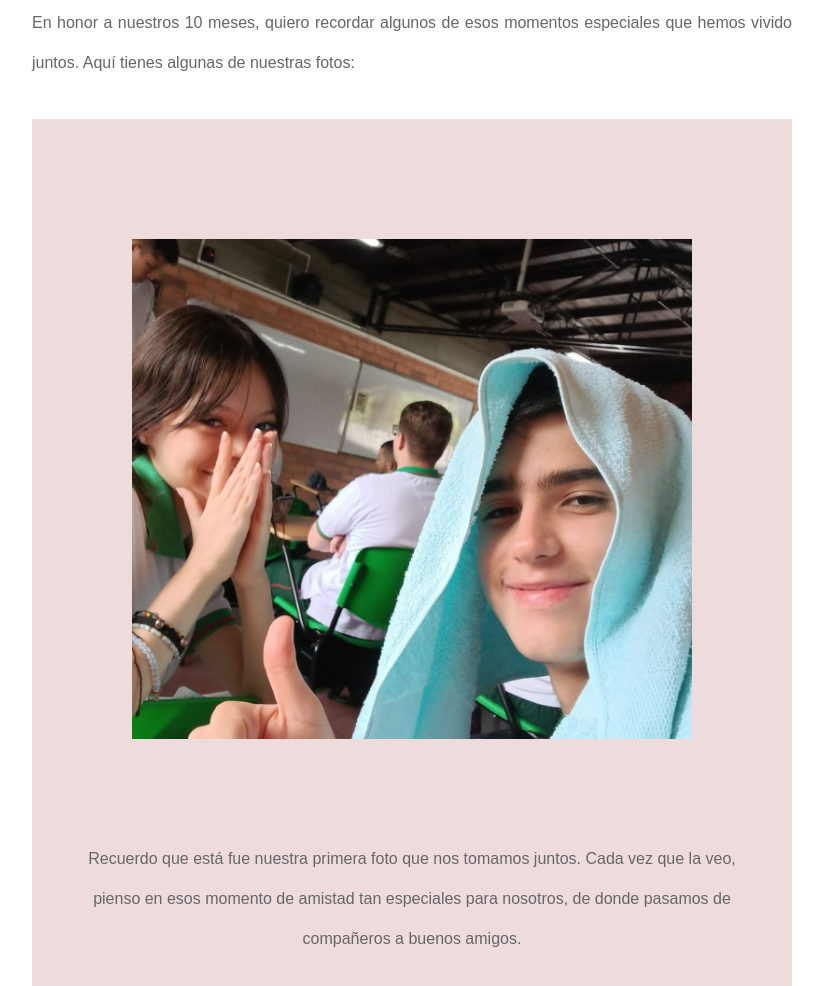
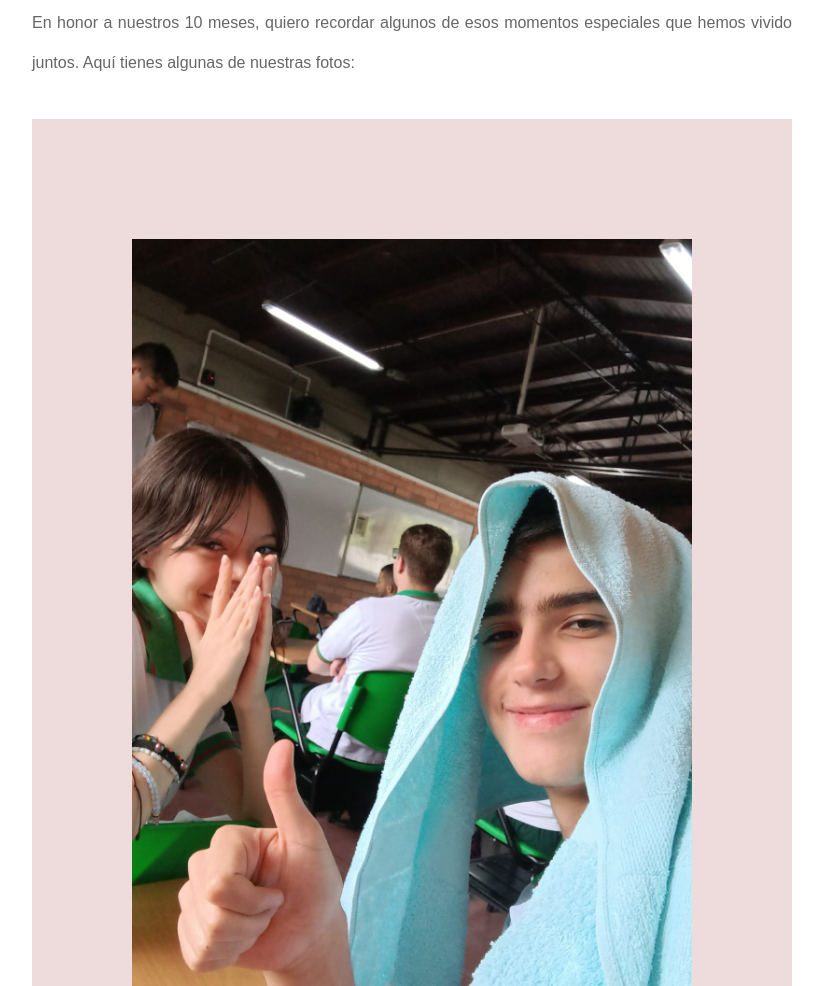
Before and after one commit to GarZa402/Sammy, a plain HTML site: page index.html in a window 1280 px wide. Shown: the part 1369-2355 px from the top of the page, without its empty margins (228-1051 px from the left). Drawn offline with Linux system fonts and the light colour scheme.

Commit message:
Update sammy.css

```diff
--- a/sammy.css
+++ b/sammy.css
@@ -281,3 +281,9 @@ img:hover {
     margin-bottom: 10px;
   }
 }
+
+
+.photo {
+  max-width: 100%;
+  height: auto;
+}
```
